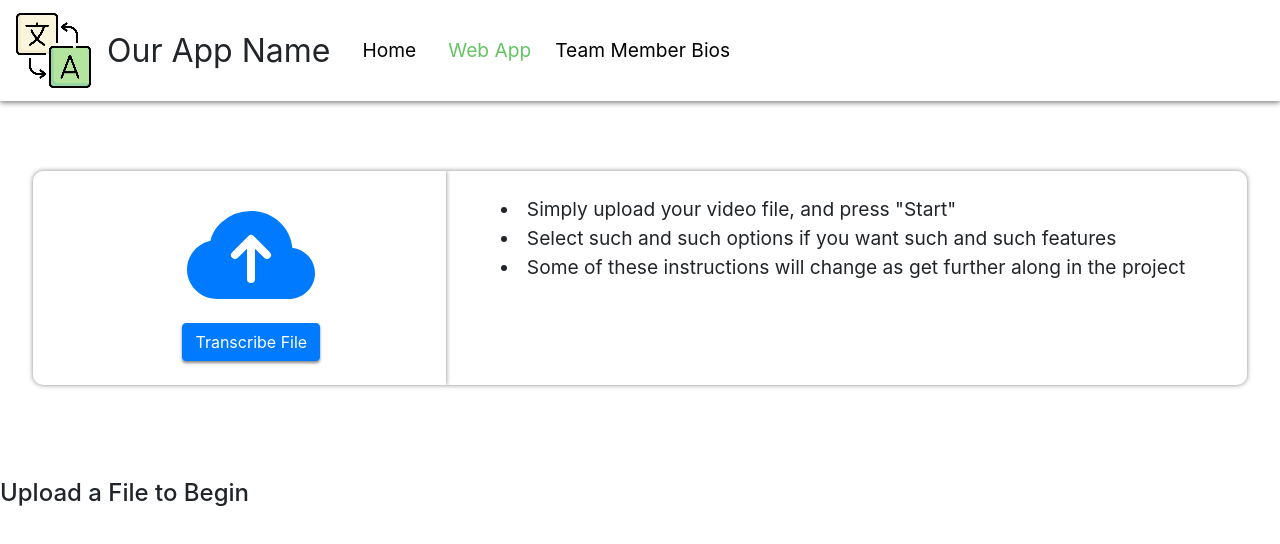
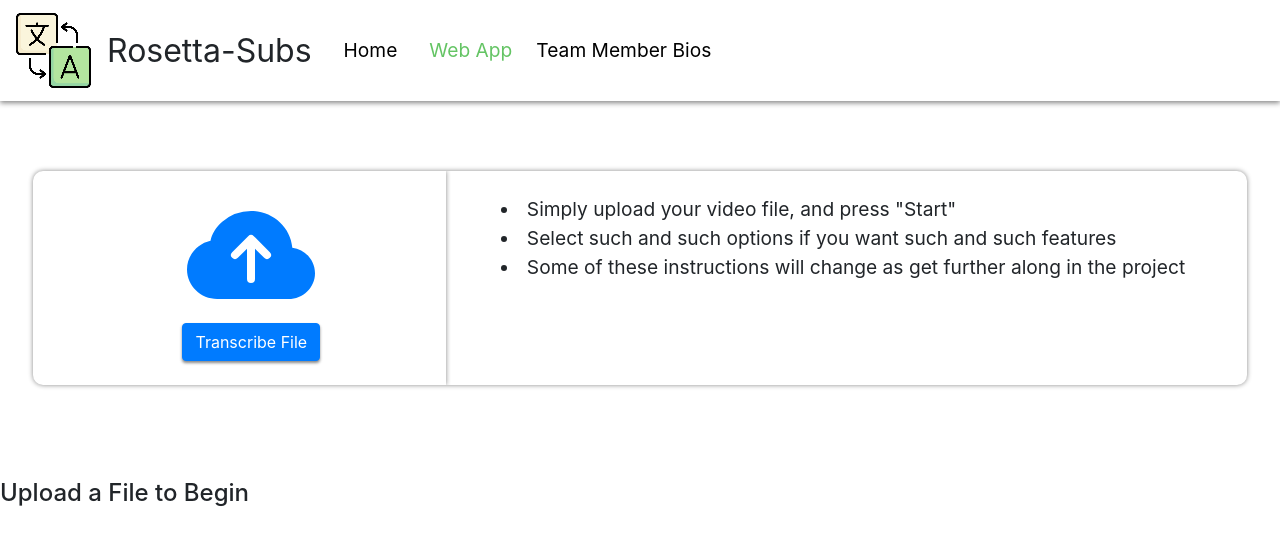
Before and after one commit to NoahZielke/Rosetta-Subs-CS495, a React (Create React App) app in the folder frontend/: page /app-home in a window 1280 px wide. Shown: the top 544 px of the page. Built offline with nearby package versions, Linux system fonts and the light colour scheme.

Commit message:
Resolve merge conflicts

```diff
--- a/frontend/src/pages/AppHome.tsx
+++ b/frontend/src/pages/AppHome.tsx
@@ -11,7 +11,7 @@ const AppHome = () => {
             <img src={teamLogo} alt='Translation app logo' />{" "}
           </a>
           <a className='navbar-brand app-name' href='/home'>
-            Our App Name
+            Rosetta-Subs
           </a>
           <button
             className='navbar-toggler navbar-light'
```
Also changed, not shown: frontend/src/Layout.tsx (+2 -5 lines).
